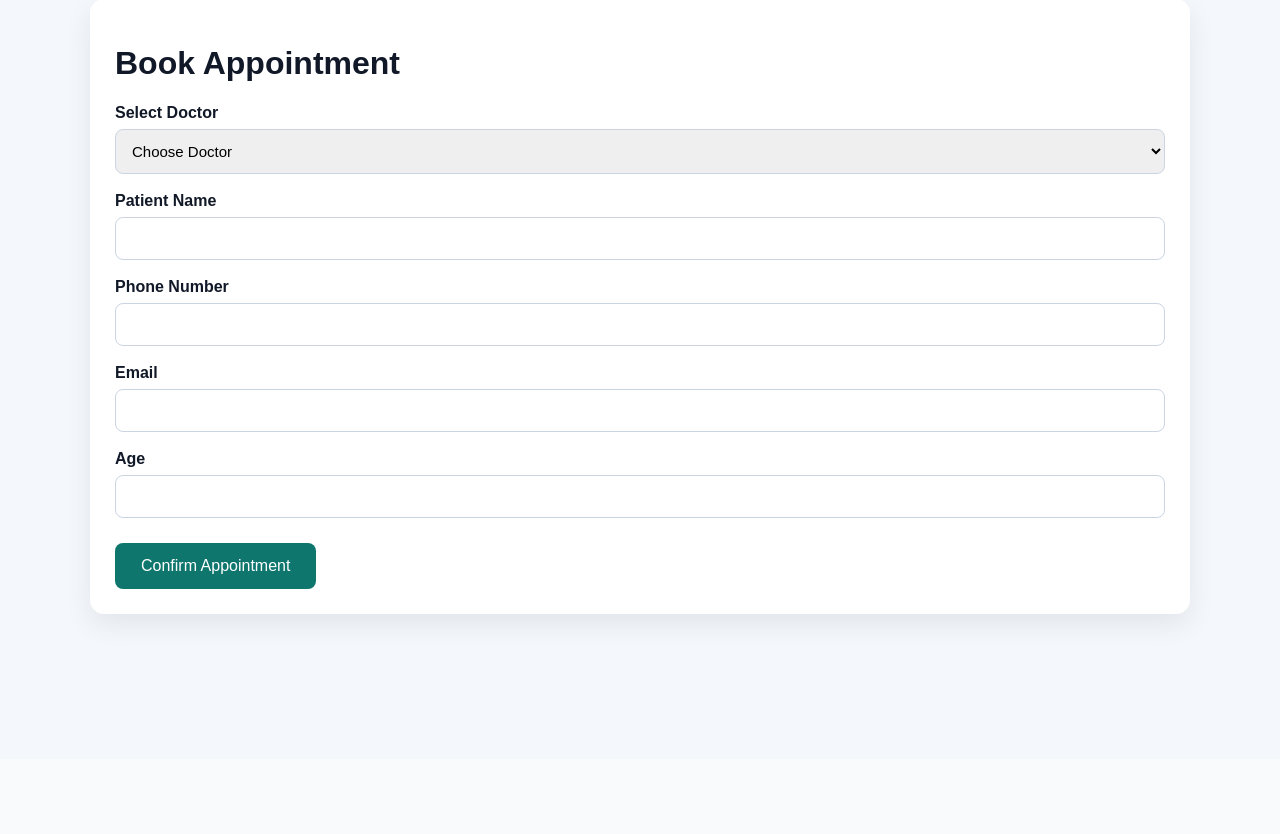
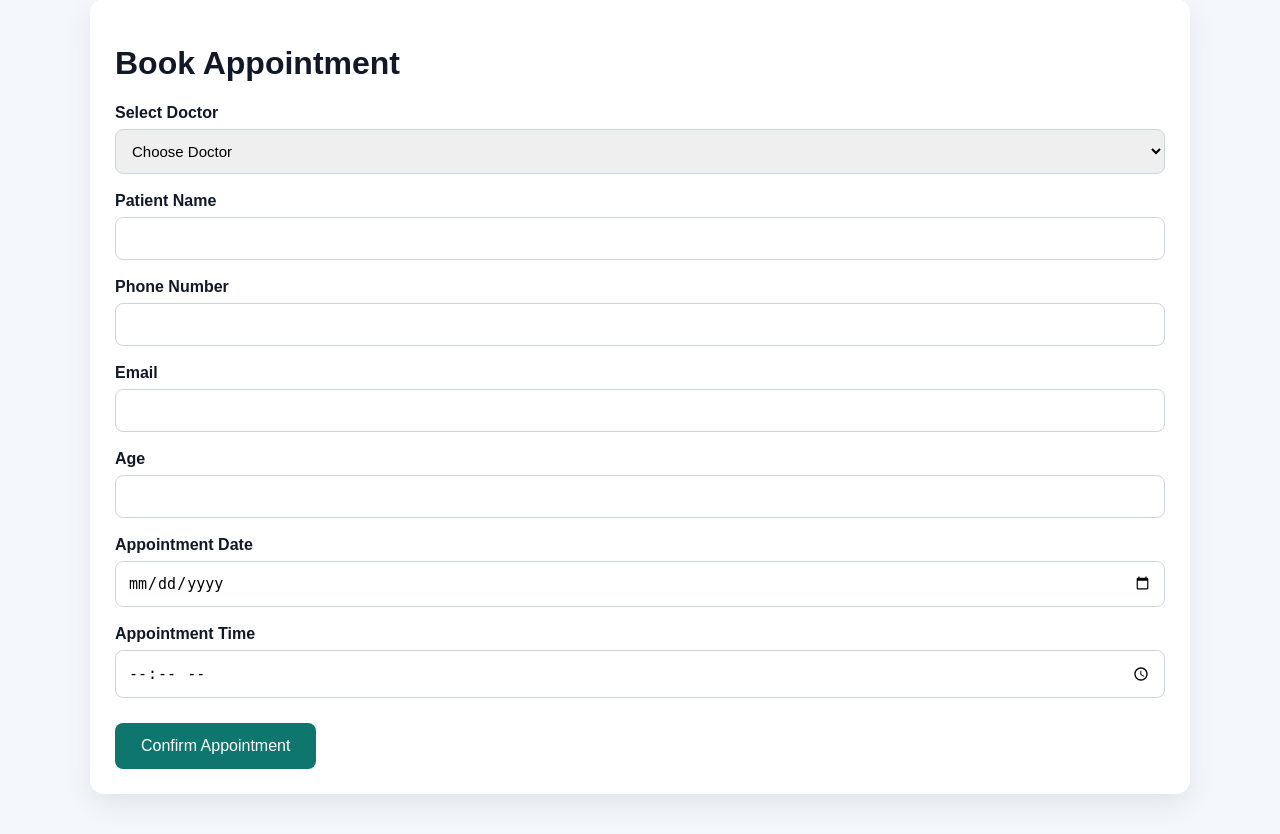
Before and after one commit to orchusravankumar-boop/Hospital, a Django app: page /appointments/ in a window 1280 px wide. Shown: the part 41-875 px from the top of the page. Before the commit the page ends 667 px from the top, so only its background shows below. Run offline with Django 5.2, Linux system fonts and the light colour scheme; data comes from the database, SQL or seed files in the repository; data that the repository does not hold is empty.

Commit message:
Add appointment date time and doctor login normalization

```diff
--- a/appointments/templates/appointments/appointments.html
+++ b/appointments/templates/appointments/appointments.html
@@ -180,6 +180,12 @@
                 <label>Age</label>
                 <input type="number" name="age" required>
 
+                <label>Appointment Date</label>
+                <input type="date" name="appointment_date" required>
+
+                <label>Appointment Time</label>
+                <input type="time" name="appointment_time" required>
+
                 <button type="submit">Confirm Appointment</button>
             </form>
         </div>
--- a/appointments/views.py
+++ b/appointments/views.py
@@ -219,6 +219,8 @@ def confirm_appointment(request):
         phone = request.POST.get('phone')
         email = request.POST.get('email')
         age = request.POST.get('age')
+        appointment_date = request.POST.get('appointment_date')
+        appointment_time = request.POST.get('appointment_time')
 
         doctor = Doctor.objects.get(id=doctor_id)
 
@@ -227,6 +229,8 @@ def confirm_appointment(request):
             patient_name=patient_name,
             phone=phone,
             age=age,
+            appointment_date=appointment_date,
+            appointment_time=appointment_time,
             doctor=doctor,
             appointment_status="Pending"
         )
@@ -251,6 +255,8 @@ def confirm_appointment(request):
                         <li><strong>Specialization:</strong> {doctor.specialization}</li>
                         <li><strong>OP Timings:</strong> {doctor.op_timings}</li>
                         <li><strong>Room Number:</strong> {doctor.room_number}</li>
+                        <li><strong>Appointment Date:</strong> {appointment_date}</li>
+                        <li><strong>Appointment Time:</strong> {appointment_time}</li>
                     </ul>
 
                     <p>Thank you for choosing Sravan Hospital.</p>
@@ -263,7 +269,9 @@ def confirm_appointment(request):
         return render(request, 'appointments/success.html', {
             'doctor': doctor,
             'patient_name': patient_name,
-            'email_status': email_status
+            'email_status': email_status,
+            'appointment_date': appointment_date,
+            'appointment_time': appointment_time
         })
 
     return render(request, 'appointments/success.html')
--- a/doctors/views.py
+++ b/doctors/views.py
@@ -67,7 +67,7 @@ def doctor_dashboard(request):
         if selected_date:
 
             appointments = appointments.filter(
-                created_at__date=selected_date
+                appointment_date=selected_date
             )
 
         appointments = appointments.order_by('-created_at')
```
Also changed, not shown: appointments/models.py (+10 -0 lines), appointments/templates/appointments/success.html (+7 -0 lines), doctors/templates/doctors/dashboard.html (+18 -1 lines), users/templates/users/my_appointments.html (+15 -2 lines), users/views.py (+12 -3 lines), appointments/migrations/0002_appointment_date_time.py (added).
